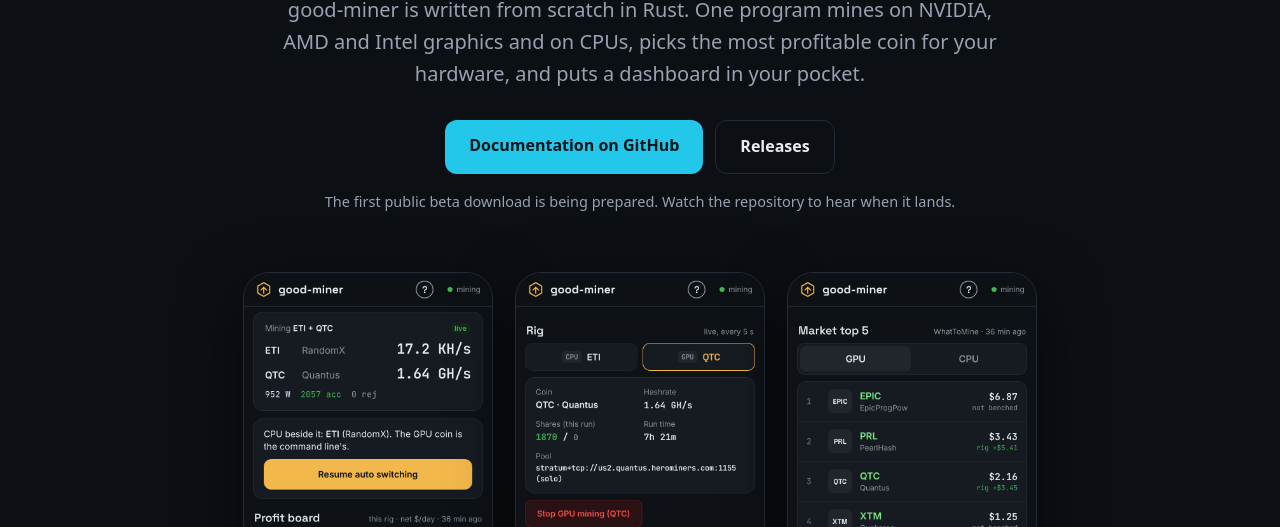
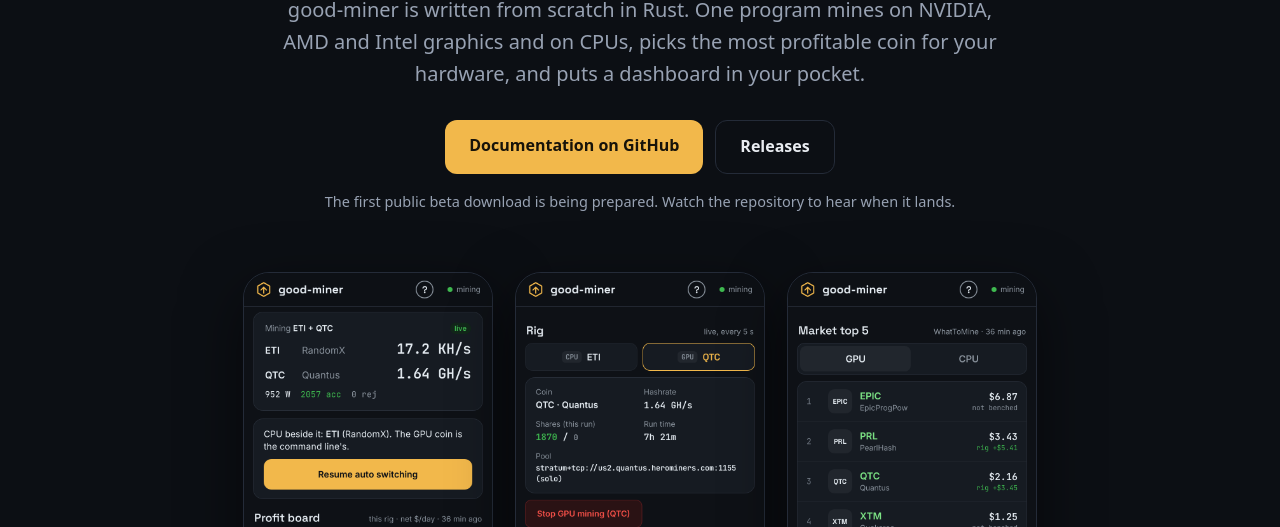
Before and after one commit to good-mining/good-miner, a plain HTML site: page index.html in a window 1280 px wide. Shown: the part 273-800 px from the top of the page. Drawn offline with Linux system fonts and the light colour scheme.

Commit message:
Main button stays amber

```diff
--- a/index.html
+++ b/index.html
@@ -34,7 +34,7 @@ h1 span{color:var(--blue)}
 .lead{color:var(--muted);font-size:clamp(17px,2.2vw,20px);max-width:720px;margin:0 auto 30px}
 .cta{display:flex;gap:12px;justify-content:center;flex-wrap:wrap}
 .btn{display:inline-block;padding:13px 24px;border-radius:12px;font-weight:650;font-size:16px}
-.btn.primary{background:var(--blue);color:#06161b}
+.btn.primary{background:var(--amber);color:#17130a}
 .btn.ghost{border:1px solid var(--line);color:var(--text)}
 .btn:hover{text-decoration:none;filter:brightness(1.07)}
 .note{color:var(--muted);font-size:14.5px;margin-top:16px}
```
